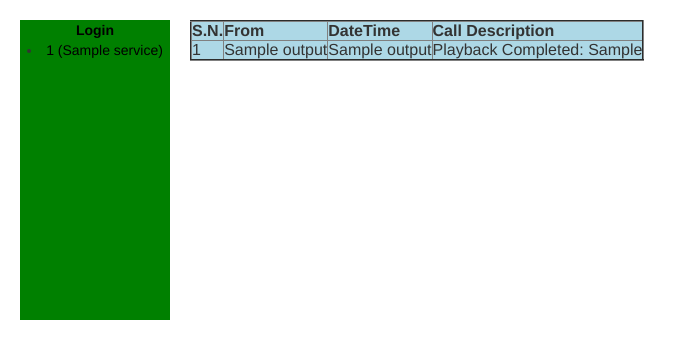
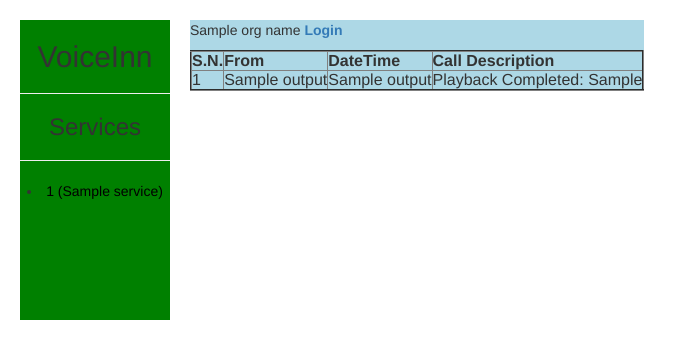
Before and after one commit to smanjil/vinn-web, a Flask app: template templates/report.html in a window 1280 px wide. Shown: the top 359 px of the page, without its empty margins (0-687 px from the left). Run offline with Flask 2, Linux system fonts and the light colour scheme; the template is opened without the code that fills it: most values are stand-ins (such as "Sample title", 1, 10 or a date in 2020); parts of the project's set-up code (start-up, migrations or seed data) failed here and were passed over; some libraries are stand-ins or nearby versions.

Commit message:
[master] template data

```diff
--- a/app.py
+++ b/app.py
@@ -28,6 +28,7 @@ def login():
     else:
         session['logged_in'] = True
         session['org_id'] = user.org_id
+        session['username'] = username
     return redirect(url_for('get_report', org_id=user.org_id))
 
 
@@ -47,6 +48,9 @@ def get_report():
         service = Services.select().where(Services.org_id == org_id)
         print 'Services rows: ', len(service)
         services = [[items.service_type.name, items.extension] for items in service]
+
+        i = IncomingLog.select().where(IncomingLog.org == org_id)
+        org_name = i[0].org.name
 
         if request.method == 'POST':
             if 'commentform' in request.form:
@@ -93,7 +97,8 @@ def get_report():
                 'report.html',
                 title='Report',
                 org_id=org_id,
-                services=services
+                services=services,
+                org_name=org_name
             )
     else:
         return redirect(url_for('index'))
--- a/templates/index.html
+++ b/templates/index.html
@@ -22,7 +22,7 @@
                     {% endif %}
                 {% endwith %}
 
-                <h3>Login</h3> <hr>
+                <h3>VoiceInn</h3> <hr>
                 <form action="/login" method="post">
                     <b>Username: </b> <input type="text" class="form-control" name="username" placeholder="Your organization's username here!"><br>
                     <b>Password: </b> <input type="password" class="form-control" name="password" placeholder="Your organization's password here!"><br>
--- a/templates/report.html
+++ b/templates/report.html
@@ -10,11 +10,23 @@
     </head>
     <body>
         <div id="sidebar">
-            {% if not session.logged_in %}
-                <a href="/login"><b>Login</b></a>
-            {% else %}
-                <a href="/logout"><b>Logout</b></a><br><br>
-            {% endif %}
+            <h2>VoiceInn</h2> <hr>
+            <h3>Services</h3> <hr>
+            {% for service in services %}
+                <li><a href="/pullreport?org_id={{ org_id }}&service={{ service.0 }}&extension={{ service.1 }}">{{ service.0 }} ({{ service.1 }})</a></li><br>
+            {% endfor %}
+        </div>
+
+        <div id="main-content">
+            <p>
+                {{ org_name }}
+                {{ session['username'] }}
+                {% if not session.logged_in %}
+                    <a href="/login"><b>Login</b></a>
+                {% else %}
+                    <a href="/logout"><b>Logout</b></a><br><br>
+                {% endif %}
+            </p>
 
             {% with messages = get_flashed_messages() %}
                 {% if messages %}
@@ -26,12 +38,6 @@
                 {% endif %}
             {% endwith %}
 
-            {% for service in services %}
-                <li><a href="/pullreport?org_id={{ org_id }}&service={{ service.0 }}&extension={{ service.1 }}">{{ service.0 }} ({{ service.1 }})</a></li><br>
-            {% endfor %}
-        </div>
-
-        <div id="main-content">
             {% if service_name == 'VNuwakot' %}
                 {% if output %}
                     <table border="2">
```
